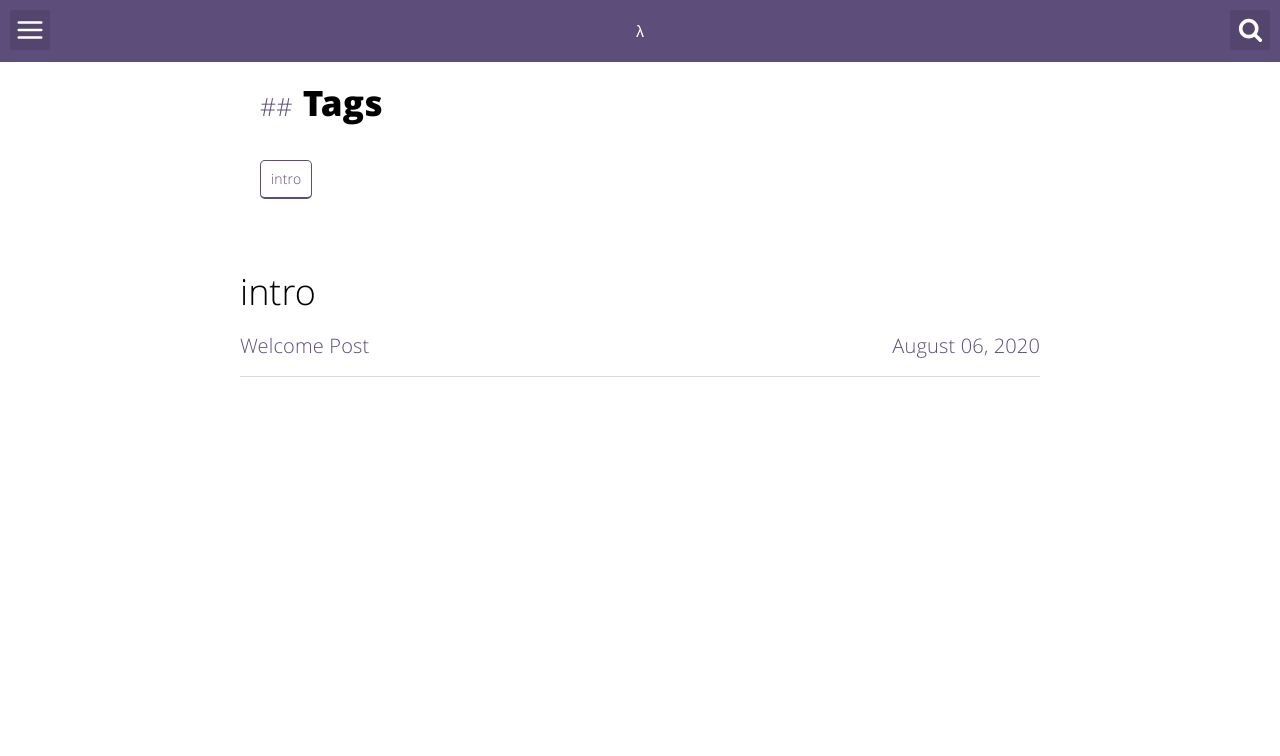
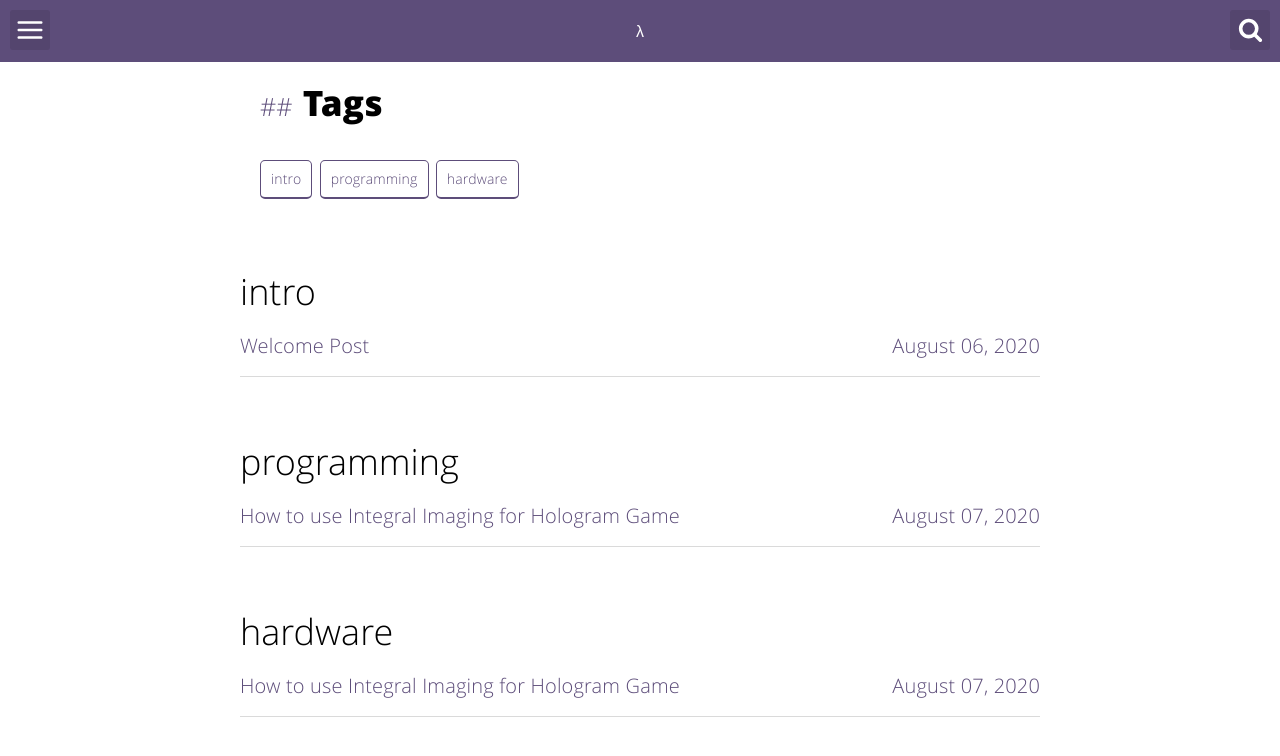
Before and after one commit to lancenix/lancenix.github.io, a Jekyll site: the page built from tags.html, in a window 1280 px wide. Shown: the top 756 px of the page. Built offline with Jekyll 4.4.1, drawn with Linux system fonts in a browser that asks for light colours; part of the change alters nothing that is shown.

Commit message:
new post!

```diff
--- /dev/null
+++ b/_posts/2020-08-07-hologram-projector.md
@@ -0,0 +1,59 @@
+---
+layout: post
+title: "How to use Integral Imaging for Hologram Game"
+date: 2020-08-07 01:00:00
+image: ''
+description: "This is not a Computer Science class, I swear."
+tags:
+- programming
+- hardware
+categories:
+- game dev
+twitter_text: "How to use Integral Imaging for Hologram Game"
+---
+
+<img src="https://media.giphy.com/media/1jl173guBKkbvC03rQ/giphy.gif"/>
+
+Just a bit of disclaimer, I'm not an expert in this field. This is simply me sharing what I know about the matter. I just found out about this around February this year, because my professor sort of 'challenged' my friends and I on making a hologram game. We didn't really know how to simply make a hologram game, let alone projecting a simple hologram. So we did a little digging into the good ol' Google Search and found out a method called "Integral Photography" or Integral Imaging, as [Wikipedia](https://en.wikipedia.org/wiki/Integral_imaging) called it.
+
+The definition Wikipedia gives, still makes no sense for me. Then again, I barely understand half of the jargons written in there, but here's what I can understand so far: Integral imaging is an imaging technique that enables people to see 2D stuff on screen as 3D when projected and viewed at certain angles. The original Integral Imaging technique uses what's called the "Fly's eyes lens", don't really know where you could get that. This type of lens, when lined up can translates a 3D object into 2D and re-project that 3D object.
+
+But, just re-projecting a 3D object into a screen doesn't make it a hologram. We need what is called Autostereoscopic display (I know, that's a mouthful). This type of display allows users to see dimensions and depth of objects inside their screen at angles. Here's a visualization to get you started:
+
+![](/assets/img/integral-imaging/display.png)
+
+Which reminds me of that old 2002 iMac G4 display which follows your sight or whatever. Yeah, kind of like that but instead of the screen, it's the images inside the screen that 'follows' you.
+
+So how do you build a display like this? Well, financially speaking it's going to be expensive as heck. Reason? A circle has 360 kind of angles, and that's just on one 2D plane. Combine that into a ball to make the perfect, Iron Man movie-grade kind of hologram? I don't know, abundance, you get the idea. To be able to project a 3D object like that... well, it takes a lot. So instead of wasting away thinking about how to create a display like that and revolutionize an entire tech industry, you just simply have to limit the angles.
+
+Sucks, yeah, but in this project I mainly want to focus on trying to finish the game side, not trying to create a breakthrough in the fields of computer vision or something, I don't know. So restricting the amount of angles sounds like a good deal for me.
+
+How many angles then? Good question. The answer is: it depends. Depends on what kind of 3D shaped object you can easily recreate. So in my case, I went back and did some Googling on the matter. After two days worth of 24/7 running Chrome with 50-something active tabs on my laptop, I found this [blessed piece of conference paper that just shatters my heart and soul, making my eyes watery with tears of happiness](http://avestia.com/EECSS2016_Proceedings/files/paper/MHCI/109.pdf). I simply read the title, bookmarked it, and slammed my body onto my bed, because I survived on 2 hours of sleep every night ever since this project started.
+
+So, creating a square-based pyramid shaped object--\*X-Files theme song playing in the background--\* is not entirely impossible. It is manageable and not an out-of-this-world concept to begin with. It's solid. But with what material?
+
+Coming from what we already know about Integral Imaging, we simply don't need to translate a 3D object into a 2D plane. Any 3D game engine already does that for you. So what we need is a **projector** that will 're-project' those 3D game scenes you see in your screen. Okay great, a projector. I read through more papers before deciding and apparently the best materials are between something glossy and obviously clear-colored (is 'clear' a color (?)). Plexiglass/acrylic is among the most used material in this case.
+
+The dimensions of the acrylic will solely depend on the screen you're going to use as the projection source and the size of the 'images' you want to project. Just make sure, since it's a square-based pyramid, you'll going to need 4 2D planes as well (better in four different angles as well) so it can be projected and created this so-called one 3D object which can be seen on all four sides of the pyramid! Something like this:
+
+![](/assets/img/integral-imaging/projector.png)
+
+Credit goes to my friend for creating this model to be used in a thesis we're writing together. Using a game engine can help a lot on setting up the positioning of the image. In this project, I use Unity. Simply create multiple cameras, and Transform them.Sset the X, Y, width and height; the usual drill.
+
+Each scene shown by each camera will show your game scene so you can project your 3D game scene using the pyramid! If you want to get a transparent background, use black color in your game scene, since black doesn't project any light, it is considered 'transparent'. That's why apart from the scenes, I set the world background color to black.
+
+![](/assets/img/integral-imaging/unity-1.JPEG)
+
+Make sure they fit really good with each other, so there won't be any gap or distortion on the final result of the projection. So you'll get something like this: (look mom, I made something cool)
+
+![](/assets/img/integral-imaging/result.JPEG)
+
+It still doesn't look like much. This is still a prototype projector in an ongoing project. I'm working on building a better one, bigger in size and taller so it's easier to look at. But, the possibilities of this holographic pyramid projector is abundance, just google them. I've seen local museums integrating this kind of things into their gallery for a more immersive tour experience ??. I don't know I guess reading is too much of a hassle for people.
+
+And that wraps up this post. Thank you for sticking out until the end. This is my first blog post of sharing such technical stuff like this. Hope you enjoy this and take care!
+
+---
+#### Reference and Creds:
+- [Integral Imaging by Wikipedia](https://en.wikipedia.org/wiki/Integral_imaging)
+- [Autostereoscopic 3D displays by Neil A. Dodgson](https://www.semanticscholar.org/paper/Autostereoscopic-3D-displays-Dodgson/7dc153e1a3ca16a52a2ae5ba115515032d004fea)
+- [Holographic Pyramid Using Integral Photography](http://avestia.com/EECSS2016_Proceedings/files/paper/MHCI/109.pdf)
--- a/about.html
+++ b/about.html
@@ -47,6 +47,8 @@ description: "Some description about Lance..."
 
 </div>
 
+
+
 <h2>Recent projects</h2>
 <p>I did projects in random area, although it's mostly game development. I like teaching myself and trying new things out. I'm currently planning on doing projects about electronics/hardware and anything related to machine learning.</p>
 <div class="aboutme">
```
Also changed, not shown: assets/img/integral-imaging/display.png (added), assets/img/integral-imaging/projector.png (added), assets/img/integral-imaging/result.JPEG (added), assets/img/integral-imaging/unity-1.jpeg (added).
